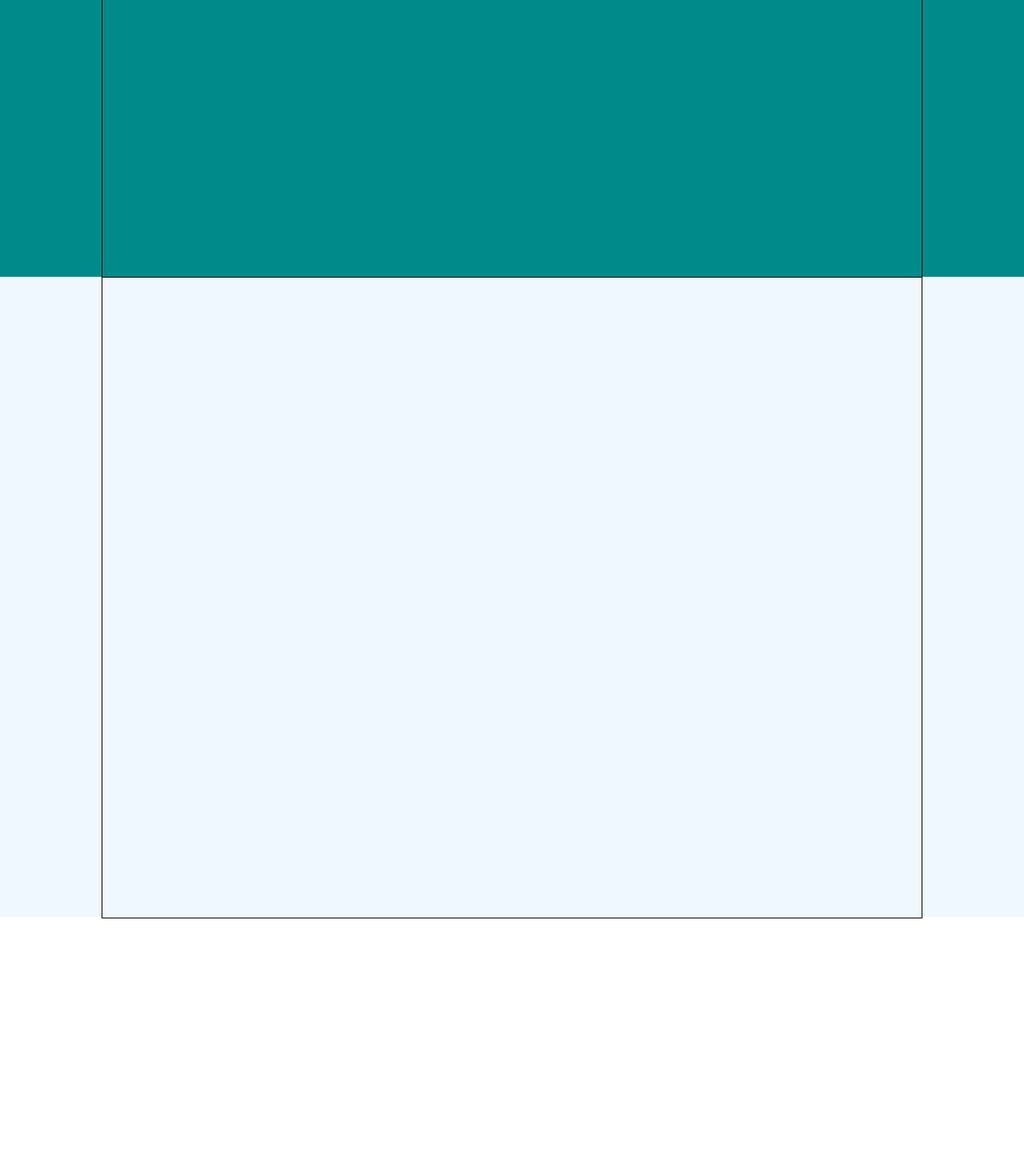
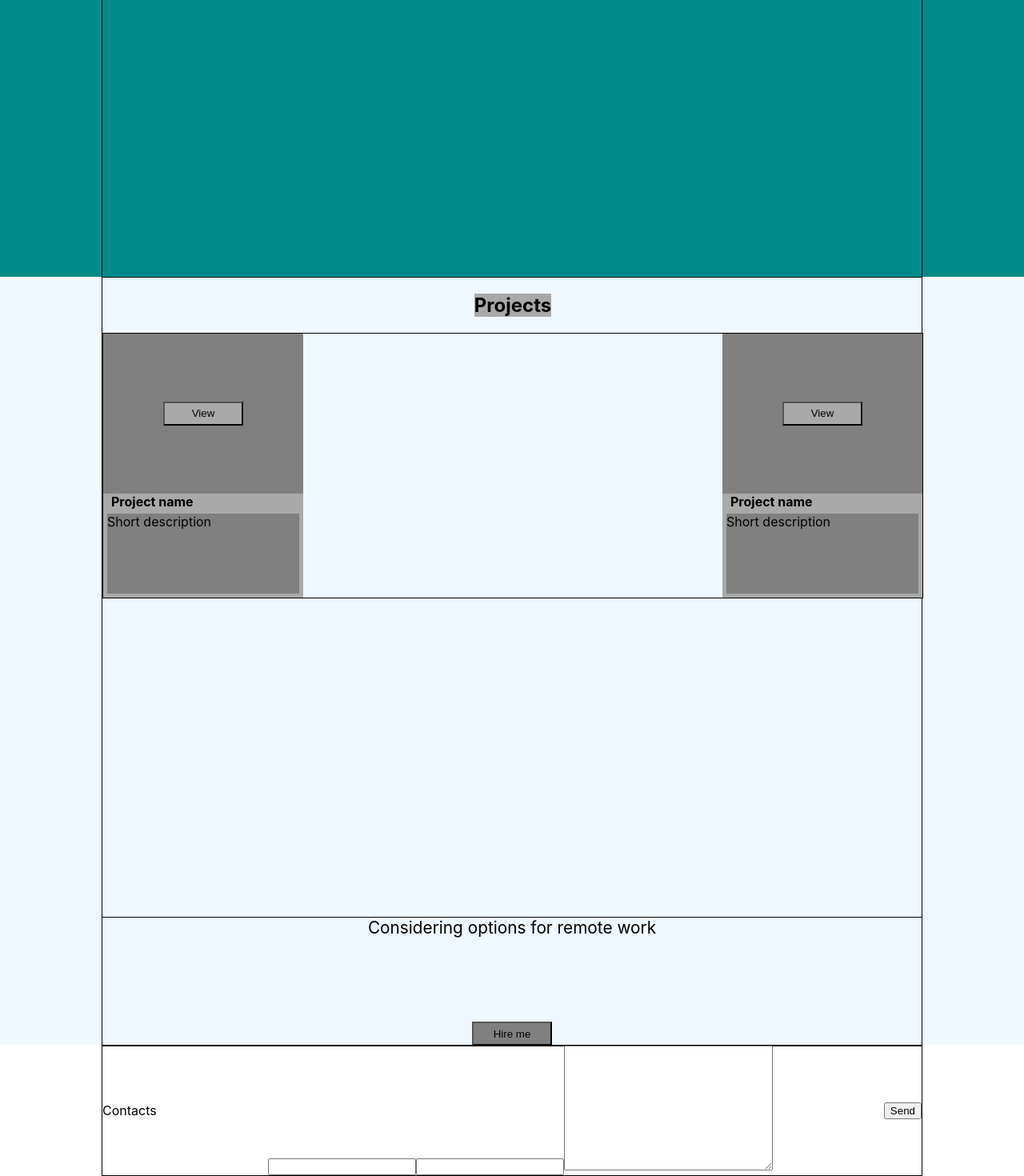
Before and after one commit to ArtemEfimovich/portfolio, a React (Create React App) app: page / in a window 1280 px wide. Shown: the part 1334-2804 px from the top of the page at 80% size. Before the commit the page ends 2482 px from the top, so only its background shows below. Built offline with nearby package versions, Linux system fonts and the light colour scheme.

Commit message:
new components

```diff
--- a/src/App.js
+++ b/src/App.js
@@ -1,9 +1,10 @@
-import logo from './logo.svg';
 import './App.css';
 import Header from "./header/Header";
 import Main from "./main/Main";
 import Skills from "./skills/Skills";
 import Projects from "./projects/Projects";
+import Job from "./job/Job";
+import Contacts from "./contacts/Contacts";
 
 function App() {
     return (
@@ -12,6 +13,8 @@ function App() {
             <Main/>
             <Skills/>
             <Projects/>
+            <Job/>
+            <Contacts/>
         </div>
     );
 }
--- /dev/null
+++ b/src/contacts/Contacts.jsx
@@ -0,0 +1,22 @@
+import React from 'react';
+import s from './Contacts.module.css'
+import styles from '../common/styles/Container.module.css'
+
+
+const Contacts = () => {
+    return (
+        <div className={s.contactsBlock}>
+            <div className={`${styles.container} ${s.contactsContainer}`}>
+                    <div className={s.title}> Contacts</div>
+                <form action="">
+                    <input type="text"/>
+                    <input type="text"/>
+                    <textarea name="" id="" cols="30" rows="10"></textarea>
+                </form>
+                <button className={s.button}> Send</button>
+            </div>
+        </div>
+    );
+};
+
+export default Contacts;
--- /dev/null
+++ b/src/contacts/Contacts.module.css
@@ -0,0 +1,17 @@
+.contactsBlock{
+
+}
+
+
+
+.contactsContainer{
+
+}
+
+.title{
+
+}
+
+.button{
+
+}
--- /dev/null
+++ b/src/job/Job.jsx
@@ -0,0 +1,19 @@
+import React from 'react';
+import s from './Job.module.css'
+import styles from '../common/styles/Container.module.css'
+
+const Job = () => {
+    return (
+        <div className={s.jobBlock}>
+            <div className={`${styles.container} ${s.jobsContainer}`}>
+                <div className={s.title}>Considering options for remote work</div>
+                <button>
+                    Hire me
+                </button>
+            </div>
+
+        </div>
+    );
+};
+
+export default Job;
--- /dev/null
+++ b/src/job/Job.module.css
@@ -0,0 +1,20 @@
+.jobBlock{
+    height: 20vh;
+    background-color: aliceblue;
+}
+
+.jobsContainer{
+    display: flex;
+    flex-direction: column;
+}
+
+.title{
+    font-size: 1.3em;
+}
+
+.jobsContainer button{
+    background-color: grey;
+    width: 100px;
+    height: 30px;
+
+}
--- /dev/null
+++ b/src/projects/Project/Project.jsx
@@ -0,0 +1,16 @@
+import React from 'react';
+import s from "./Project.module.css";
+
+const Project = ({icon,title,description}) => {
+    return (
+        <div className={s.project}>
+           <div className={s.image}>
+               <button>View</button>
+           </div>
+            <h4>Project name</h4>
+            <span className={s.description}>Short description</span>
+        </div>
+    );
+};
+
+export default Project;
--- /dev/null
+++ b/src/projects/Project/Project.module.css
@@ -0,0 +1,33 @@
+.project {
+    width: 250px;
+    background-color: darkgray;
+    display: flex;
+    flex-direction: column;
+
+}
+
+.image button{
+    width: 100px;
+    height: 30px;
+    background-color: darkgray;
+}
+
+.image {
+    width: 100%;
+    background-color: grey;
+    height: 200px;
+    display: flex;
+    flex-direction: row;
+    justify-content: center;
+    align-items: center;
+}
+
+.project h4{
+    margin: 0 0 0 10px;
+}
+
+.description{
+    margin: 5px;
+    height: 100px;
+    background-color: grey;
+}
--- a/src/projects/Projects.jsx
+++ b/src/projects/Projects.jsx
@@ -1,12 +1,17 @@
 import React from 'react';
 import s from './Projects.module.css'
 import styles from '../common/styles/Container.module.css'
+import Project from "./Project/Project";
 
 const Projects = () => {
     return (
         <div className={s.projectsBlock}>
             <div className={`${styles.container} ${s.projectsContainer}`}>
-
+                <h2 className={s.title}>Projects</h2>
+                <div className={s.projects}>
+                    <Project/>
+                    <Project/>
+                </div>
             </div>
         </div>
     );
--- a/src/projects/Projects.module.css
+++ b/src/projects/Projects.module.css
@@ -4,5 +4,21 @@
 }
 
 .projectsContainer{
+    align-items: center;
+    flex-direction: column;
+    justify-content: flex-start;
+}
 
+
+.title{
+    background-color: darkgray;
 }
+
+
+.projects{
+    border: 1px solid;
+    width: 100%;
+    display: flex;
+    justify-content: space-between;
+    flex-wrap: wrap;
+}
```
